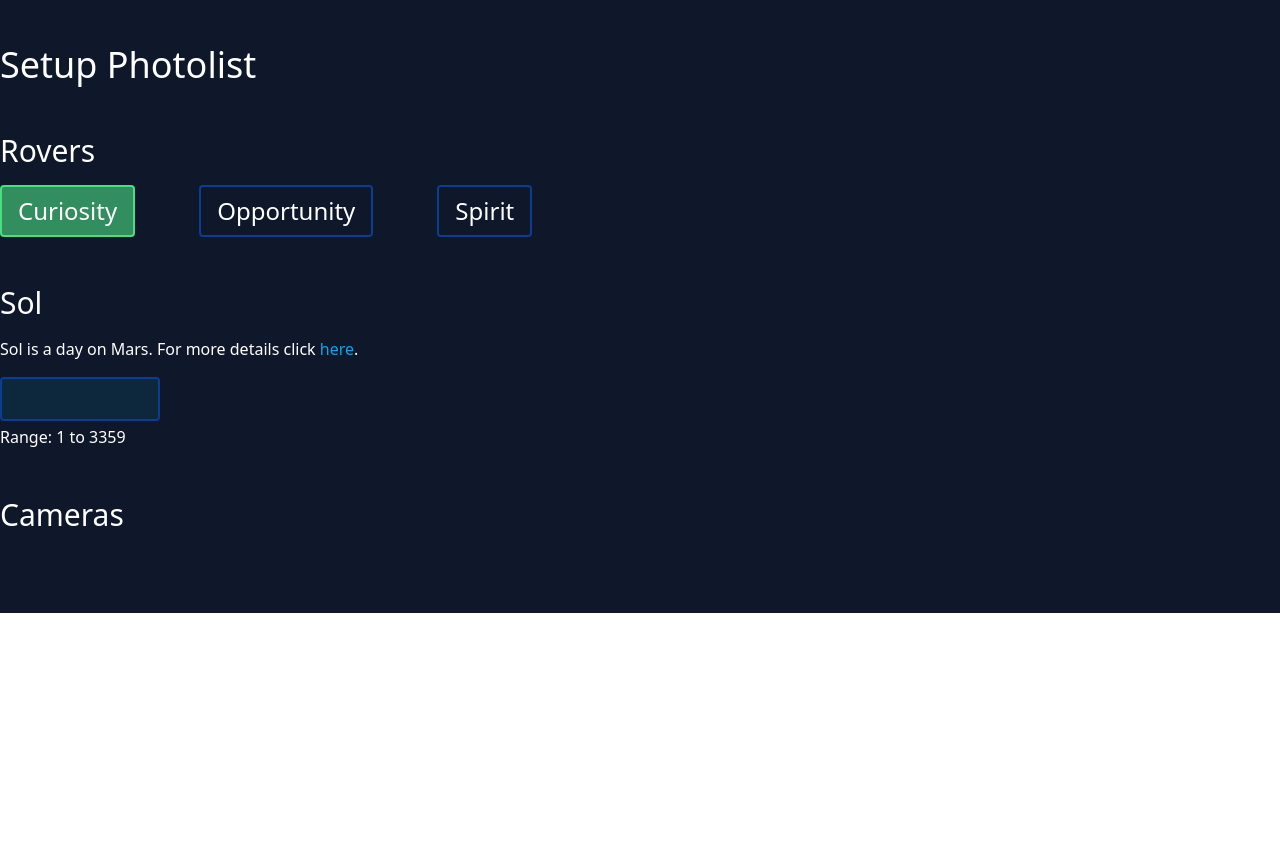
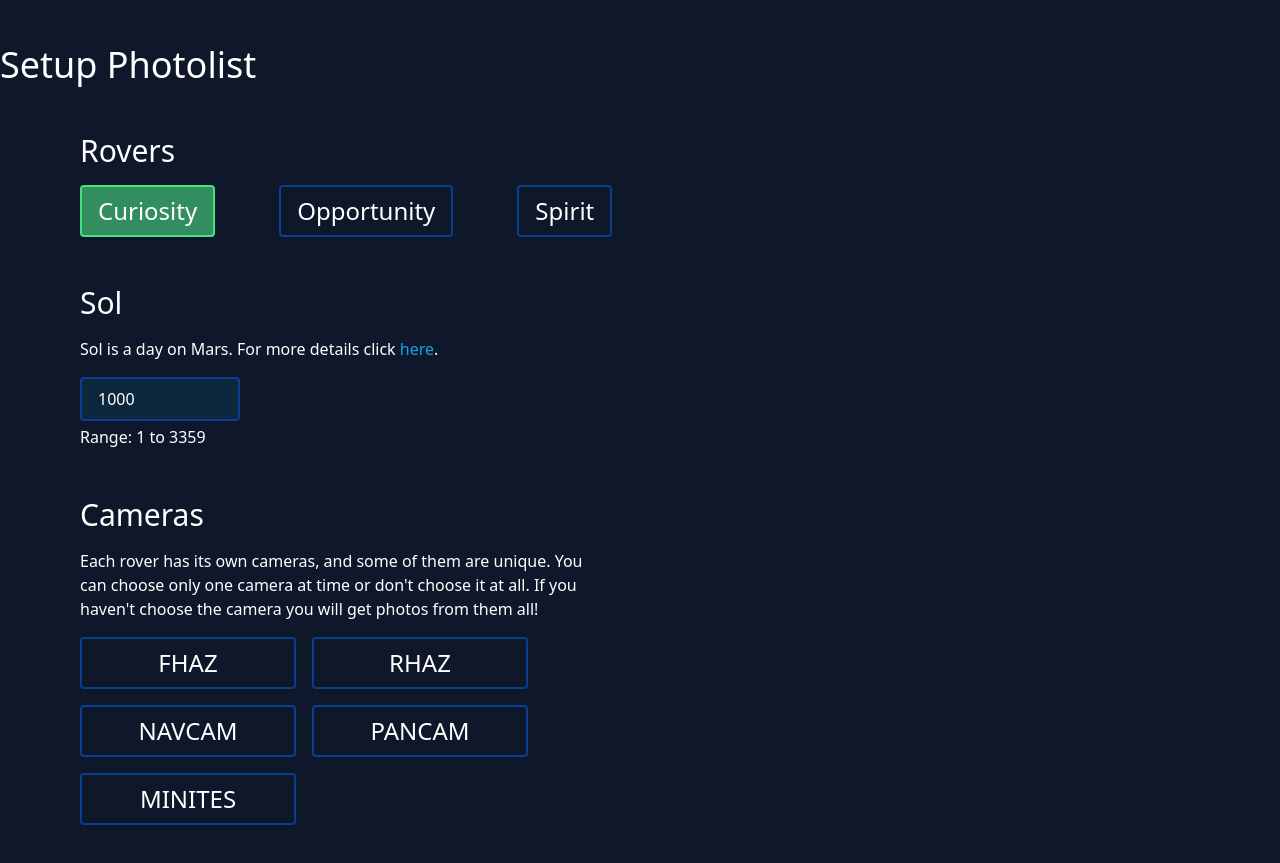
Before and after one commit to Wordllban/react-mars-rovers, a React (Create React App) app: page / in a window 1280 px wide. Shown: the part 1780-2643 px from the top of the page. Before the commit the page ends 2393 px from the top, so only its background shows below. Built offline with nearby package versions, Linux system fonts and the light colour scheme.

Commit message:
Features & Optimization Features - select camera Optimization - created RoverItem component

```diff
--- /dev/null
+++ b/src/components/select/CameraItem.tsx
@@ -0,0 +1,15 @@
+import React from 'react';
+
+interface CameraProps {
+    cameraName: string;
+    onClick: any;
+    disabled?: any;
+}
+
+export const CameraItem = (props: CameraProps) => {
+  return (
+    <button name={props.cameraName} onClick={props.onClick} className='btn-select' disabled={props.disabled}>
+        {props.cameraName}
+    </button>
+  );
+};
--- /dev/null
+++ b/src/components/select/RoverItem.tsx
@@ -0,0 +1,15 @@
+import React from 'react';
+
+interface RoverProps {
+    roverName: string;
+    onClick: any;
+    disabled: any;
+}
+
+export const RoverItem = (props: RoverProps) => {
+  return (
+    <button name={props.roverName} onClick={props.onClick} className='btn-select mr-16 last:mr-0' disabled={props.disabled}>
+        {props.roverName}
+    </button>
+  );
+};
--- a/src/components/select/Select.tsx
+++ b/src/components/select/Select.tsx
@@ -1,11 +1,13 @@
 import React, { useState } from 'react'
 
 import { sol } from '../../types/types';
+import { CameraItem } from './CameraItem';
+import { RoverItem } from './RoverItem';
 
 export const Select = () => {
-    const [rover, setRover] = useState<string | null | undefined>("curiosity");
-    const [camera, setCamera] = useState<string | null | undefined>("")
-    const [sol, setSol] = useState<sol | null | undefined>(1000)
+    const [rover, setRover] = useState<string | null | undefined>("Curiosity");
+    const [sol, setSol] = useState<sol | undefined>(1000);
+    const [camera, setCamera] = useState<string | null | undefined>();
 
     const roverHandler = (event: React.MouseEvent<HTMLButtonElement>) => {
        const newRover = (event.target as HTMLButtonElement).getAttribute("name");
@@ -25,8 +27,9 @@ export const Select = () => {
         setSol(newSol)
     }
 
-    const cameraHandler = () => {
-
+    const cameraHandler = (event: React.MouseEvent<HTMLButtonElement>) => {
+        const newCamera = (event.target as HTMLButtonElement).getAttribute("name");
+        setCamera(newCamera);
     }
 
     return (
@@ -34,43 +37,55 @@ export const Select = () => {
             <div className='container mx-auto'>
                 <h2 className='text-4xl'>Setup Photolist</h2>
 
-                <div className='my-12'>
+                <div className='my-12 px-20 max-w-4xl'>
                     <h3>Rovers</h3>
-                    <button name="curiosity" onClick={roverHandler} disabled={rover === "curiosity" ? true : false}
-                        className='btn-rover mr-16'                    >
-                        Curiosity
-                    </button>
-                    <button name="opportunity" onClick={roverHandler} disabled={rover === "opportunity" ? true : false}
-                        className='btn-rover mr-16'
-                    >
-                        Opportunity
-                    </button>
-                    <button name="spirit" onClick={roverHandler} disabled={rover === "spirit" ? true : false}
-                        className='btn-rover mr-16'
-                    >
-                        Spirit
-                    </button>
+                    <RoverItem roverName="Curiosity" onClick={roverHandler} disabled={rover === "Curiosity" ? true : false}/>
+                    <RoverItem roverName="Opportunity" onClick={roverHandler} disabled={rover === "Opportunity" ? true : false}/>
+                    <RoverItem roverName="Spirit" onClick={roverHandler} disabled={rover === "Spirit" ? true : false}/>
                 </div>
 
-                <div>
+                <div className='px-20'>
                     <h3>Sol</h3>
                     <p className='mb-4'>
                         Sol is a day on Mars. For more details click
                         <a href="https://en.wikipedia.org/wiki/Sol_(day_on_Mars)" className='text-sky-500'> here</a>.
                     </p>
-                    <input type="number" min="1" max="3359" onChange={solHandler}
+                    <input type="number" min="1" max="3359" value={sol} onChange={solHandler}
                         className='mb-1 max-w-[10rem] w-full py-2 px-4 bg-cyan-500/10 border-2 border-nasa-blue rounded focus:outline-none focus:outline-sky-700'
                     />
-                    { // warning for invalid sol input
-                       sol && sol >= 3359
-                       ? <p className='error text-nasa-red'>This is maximum Sol value. Range: 1 to 3359</p>
-                       : <p>Range: 1 to 3359</p>
-                    }
+                    <p>Range: 1 to 3359</p>
                 </div>
 
-                <div className='my-12'>
+                <div className='my-12 px-20'>
                     <h3>Cameras</h3>
-
+                    <p className='max-w-lg mb-4'>
+                       Each rover has its own cameras, and some of them are unique.
+                       You can choose only one camera at time or don't choose it at all.
+                       If you haven't choose the camera you will get photos from them all!
+                    </p>
+                    {/**
+                     *  i beilive thats can me modified with Array.map()
+                     *  but for now its hardcoded
+                     */}
+                    <div className='grid gap-4 grid-cols-2 max-w-md'>
+                        <CameraItem cameraName="FHAZ" onClick={cameraHandler} disabled={camera === "FHAZ" ? true : false}/>
+                        <CameraItem cameraName="RHAZ" onClick={cameraHandler} disabled={camera === "RHAZ" ? true : false}/>
+                        <CameraItem cameraName="NAVCAM" onClick={cameraHandler} disabled={camera === "NAVCAM" ? true : false}/>
+                        { rover && rover === "curiosity"
+                            ?
+                            <>
+                                <CameraItem cameraName="MAST" onClick={cameraHandler} disabled={camera === "MAST" ? true : false}/>
+                                <CameraItem cameraName="CHEMCAM" onClick={cameraHandler} disabled={camera === "CHEMCAM" ? true : false}/>
+                                <CameraItem cameraName="MAHLI" onClick={cameraHandler} disabled={camera === "MAHLI" ? true : false}/>
+                                <CameraItem cameraName="MARDI" onClick={cameraHandler} disabled={camera === "MARDI" ? true : false}/>
+                            </>
+                            :
+                            <>
+                                <CameraItem cameraName="PANCAM" onClick={cameraHandler} disabled={camera === "PANCAM" ? true : false}/>
+                                <CameraItem cameraName="MINITES" onClick={cameraHandler} disabled={camera === "MINITES" ? true : false}/>
+                            </>
+                        }
+                    </div>
                 </div>
             </div>
         </section>
--- a/src/index.css
+++ b/src/index.css
@@ -3,7 +3,7 @@
 @tailwind utilities;
 
 @layer components {
-  .btn-rover {
+  .btn-select{
     @apply text-2xl border-2 rounded border-nasa-blue py-2 px-4 transition hover:bg-nasa-blue/60 disabled:border-green-400 disabled:bg-green-400/60;
   }
 }
```
